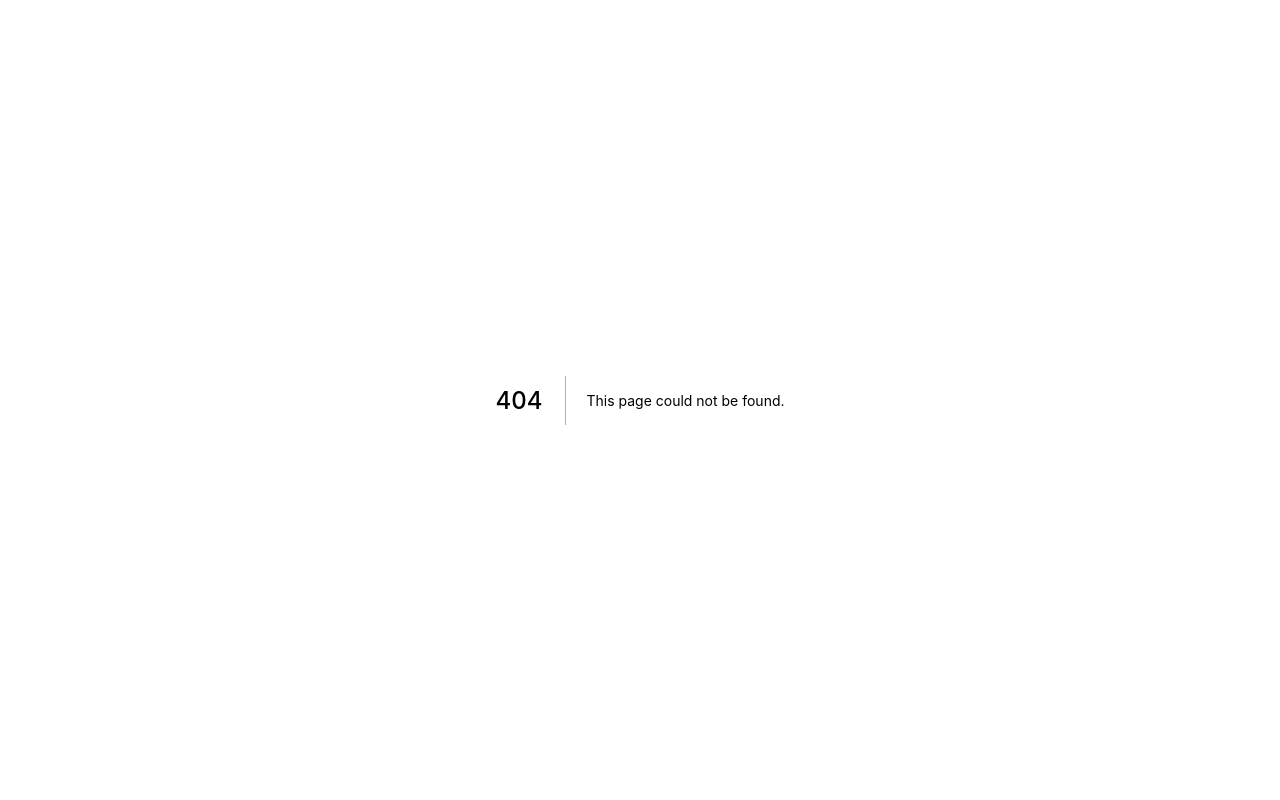
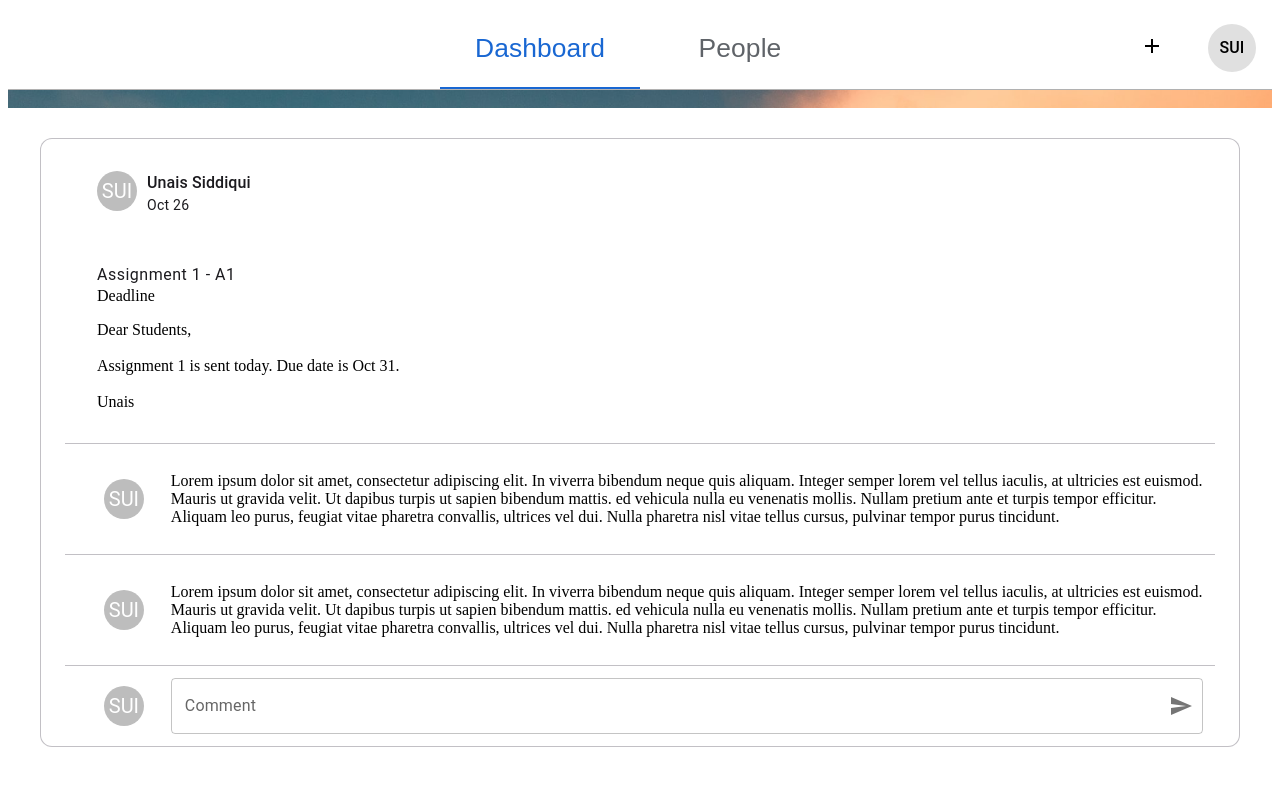
Before and after one commit to Rubix982/CodeClassy, a Next.js app in the folder frontend/: page /classroom/section/1 in a window 1280 px wide. Before the commit this address had no page. Shown: the top 800 px of the page. Built offline with nearby package versions, Linux system fonts and the light colour scheme.

Commit message:
Initial mockup for section feeds
Signed-off-by: Saif Ul Islam <saifulislam84210@gmail.com>

```diff
--- /dev/null
+++ b/frontend/pages/classroom/section/[section_id].js
@@ -0,0 +1,54 @@
+import React from 'react';
+import { useRouter } from 'next/router';
+
+import styles from '../../../styles/Section/[section_id].module.css';
+
+import Navbar from '../../../src/components/Navbar/Navbar';
+import Announcement from '../../../src/components/Section/Announcement';
+
+import {
+    Grid
+} from "@mui/material";
+
+export default function Section() {
+
+    const router = useRouter();
+    const { section_id } = router.query;
+
+    return (
+        <div>
+            <Navbar />
+            <Grid
+                container
+                direction="column"
+                justifyContent="center"
+                alignItems="stretch"
+                className={styles.sectionContentContainerStyling}
+            >
+                <Grid
+                    item
+                    xs={6}
+                    className={styles.backgroundStyling}
+                >
+                    &nbsp;
+                </Grid>
+
+                <Grid
+                    item
+                    xs={6}
+                >
+                    <Grid
+                        container
+                        direction="column"
+                        justifyContent="center"
+                        alignItems="center"
+                    >
+                        <Announcement />
+
+                        <Announcement />
+                    </Grid>
+                </Grid>
+            </Grid>
+        </div>
+    )
+}
--- /dev/null
+++ b/frontend/src/components/Section/Announcement.js
@@ -0,0 +1,41 @@
+import React from 'react';
+
+import styles from '../../../styles/Section/Announcement.module.css';
+
+import { Grid, Container } from "@mui/material";
+
+import Comment from './Comment';
+import PostComment from './PostComment';
+import Announcer from './Announcer';
+import AnnouncementContent from './AnnouncementContent';
+
+export default function Announcement() {
+    return (
+        <Container className={styles.announcementContainerStyling}>
+            <Grid
+                container
+                direction="column"
+                justifyContent="flex-start"
+                alignItems="flex-start"
+                spacing={2}
+            >
+                <Grid item xs={12}>
+                    <Announcer />
+                </Grid>
+
+                <Grid item xs={12}>
+                    <AnnouncementContent />
+                </Grid>
+
+                <Grid item xs={12} sx={{ width: '100%' }}>
+                    <Comment />
+
+                    <Comment />
+
+                    <PostComment />
+                </Grid>
+
+            </Grid>
+        </Container>
+    )
+}
--- /dev/null
+++ b/frontend/src/components/Section/AnnouncementContent.js
@@ -0,0 +1,41 @@
+import React from 'react';
+
+import styles from '../../../styles/Section/AnnouncementContent.module.css'
+
+import { Grid } from '@mui/material';
+
+export default function AnnouncementContent() {
+    return (
+
+        <Grid
+            container
+            direction="column"
+            justifyContent="flex-start"
+            alignItems="stretch"
+            className={styles.gridContentAlignStyling}
+        >
+            {/* Title */}
+            <Grid item className={styles.titleStyling}>
+                Assignment 1 - A1
+            </Grid>
+
+            {/* Sub Title */}
+            <Grid item className={styles.subTitleStyling}>
+                Deadline
+            </Grid>
+
+            {/* Supporting Text */}
+            <Grid item className={styles.supportingTextStyling}>
+                <p>
+                    Dear Students,
+                    <br />
+                    <br />
+                    Assignment 1 is sent today. Due date is Oct 31.
+                    <br />
+                    <br />
+                    Unais
+                </p>
+            </Grid>
+        </Grid>
+    )
+}
--- /dev/null
+++ b/frontend/src/components/Section/Announcer.js
@@ -0,0 +1,26 @@
+import React from 'react';
+
+import styles from '../../../styles/Section/Announcer.module.css';
+
+import { Avatar } from '@mui/material';
+
+export default function Announcer() {
+    return (
+        <div className={`${styles.announcerModuleStyling} ${styles.gridContentAlignStyling}`}>
+            <Avatar>SUI</Avatar>
+            <div className={styles.textContainerStyling}>
+                <p className={styles.textStyling}>
+                    <span className={styles.nameStyling}>
+                        Unais Siddiqui
+                    </span>
+                </p>
+
+                <p className={styles.textStyling}>
+                    <span className={styles.dateStyling}>
+                        Oct 26
+                    </span>
+                </p>
+            </div>
+        </div>
+    )
+}
--- /dev/null
+++ b/frontend/src/components/Section/Comment.js
@@ -0,0 +1,39 @@
+import React from 'react';
+
+import styles from '../../../styles/Section/Comment.module.css';
+
+import {
+    Avatar,
+    Grid
+} from '@mui/material';
+
+export default function Comment() {
+    return (
+        <Grid
+            container
+            direction="row"
+            justifyContent="center"
+            alignItems="stretch"
+            className={styles.commentBoxStyling}
+        >
+            <Grid
+                item
+                xs={1}
+                className={styles.avatarCenterStyling}
+            >
+                <Avatar>
+                    SUI
+                </Avatar>
+            </Grid>
+
+            <Grid
+                item
+                xs={11}
+            >
+                <p>
+                    Lorem ipsum dolor sit amet, consectetur adipiscing elit. In viverra bibendum neque quis aliquam. Integer semper lorem vel tellus iaculis, at ultricies est euismod. Mauris ut gravida velit. Ut dapibus turpis ut sapien bibendum mattis. ed vehicula nulla eu venenatis mollis. Nullam pretium ante et turpis tempor efficitur. Aliquam leo purus, feugiat vitae pharetra convallis, ultrices vel dui. Nulla pharetra nisl vitae tellus cursus, pulvinar tempor purus tincidunt.
+                </p>
+            </Grid>
+        </Grid>
+    )
+}
--- /dev/null
+++ b/frontend/src/components/Section/PostComment.js
@@ -0,0 +1,79 @@
+import React from 'react';
+
+import styles from '../../../styles/Section/PostComment.module.css'
+
+import {
+    Grid,
+    Avatar,
+    FormControl,
+    InputLabel,
+    OutlinedInput,
+    InputAdornment,
+    IconButton
+} from '@mui/material';
+
+import SendIcon from '@mui/icons-material/Send';
+
+export default function PostComment() {
+    const [values, setValues] = React.useState({
+        comment: ''
+    });
+
+    const handleChange = (prop) => (event) => {
+        setValues({ comment: event.target.value });
+    };
+
+    const handlePostComment = () => {
+        // Make post request here to deal with
+        // the setting the new content
+        console.log(values.comment)
+    };
+
+    const handleMouseDownComment = (event) => {
+        event.preventDefault();
+    };
+
+    return (
+        <Grid
+            container
+            direction="row"
+            justifyContent="center"
+            alignItems="stretch"
+            className={styles.commentBoxStyling}
+        >
+            <Grid
+                item
+                xs={1}
+                className={styles.avatarCenterStyling}
+            >
+                <Avatar>
+                    SUI
+                </Avatar>
+            </Grid>
+
+            <Grid item xs={11}>
+                <FormControl sx={{ width: '100%' }} variant="outlined">
+                    <InputLabel htmlFor="outlined-adornment-comment">Comment</InputLabel>
+                    <OutlinedInput
+                        id="outlined-adornment-comment"
+                        value={values.comment}
+                        onChange={handleChange('comment')}
+                        endAdornment={
+                            <InputAdornment position="end">
+                                <IconButton
+                                    aria-label="toggle comment visibility"
+                                    onClick={handlePostComment}
+                                    onMouseDown={handleMouseDownComment}
+                                    edge="end"
+                                >
+                                    <SendIcon />
+                                </IconButton>
+                            </InputAdornment>
+                        }
+                        label="Comment"
+                    />
+                </FormControl>
+            </Grid>
+        </Grid>
+    )
+}
--- /dev/null
+++ b/frontend/styles/Section/Announcement.module.css
@@ -0,0 +1,9 @@
+.announcementContainerStyling {
+    width: 1500px;
+    background: #FFFFFF;
+    border: 1px solid rgba(121, 116, 126, 0.45);
+    box-sizing: border-box;
+    border-radius: 12px;
+    margin: 30px auto;
+    padding: 0;
+}
--- /dev/null
+++ b/frontend/styles/Section/AnnouncementContent.module.css
@@ -0,0 +1,24 @@
+.titleStyling {
+    /* M3/body/large */
+    font-family: Roboto;
+    font-style: normal;
+    font-weight: normal;
+    font-size: 16px;
+    line-height: 24px;
+    /* identical to box height, or 150% */
+    letter-spacing: 0.5px;
+    /* M3/sys/light/on-surface */
+    color: #1C1B1F;
+}
+
+.subTitleStyling {
+
+}
+
+.supportingTextStyling {
+
+}
+
+.gridContentAlignStyling {
+    padding: 0px 32px;
+}
--- /dev/null
+++ b/frontend/styles/Section/Announcer.module.css
@@ -0,0 +1,41 @@
+.announcerModuleStyling {
+    display: flex;
+}
+
+.textContainerStyling {
+    padding: 0px 10px;
+}
+
+.textStyling {
+    margin: 0;
+}
+
+.nameStyling {
+    /* M3/title/medium */
+    font-family: Roboto;
+    font-style: normal;
+    font-weight: 500;
+    font-size: 16px;
+    line-height: 24px;
+    /* identical to box height, or 150% */
+    letter-spacing: 0.1px;
+    /* M3/sys/light/on-surface */
+    color: #1C1B1F;
+}
+
+.dateStyling {
+    /* M3/body/medium */
+    font-family: Roboto;
+    font-style: normal;
+    font-weight: normal;
+    font-size: 14px;
+    line-height: 20px;
+    /* or 143% */
+    letter-spacing: 0.25px;
+    /* M3/sys/light/on-surface */
+    color: #1C1B1F;
+}
+
+.gridContentAlignStyling {
+    padding: 32px;
+}
--- /dev/null
+++ b/frontend/styles/Section/Comment.module.css
@@ -0,0 +1,11 @@
+.commentBoxStyling {
+    border-top: 1px solid rgba(121, 116, 126, 0.45);
+    padding: 12px;
+}
+
+.avatarCenterStyling {
+    display: flex;
+    align-items: center;
+    justify-content: center;
+    align-content: center;
+}
--- /dev/null
+++ b/frontend/styles/Section/PostComment.module.css
@@ -0,0 +1,11 @@
+.commentBoxStyling {
+    border-top: 1px solid rgba(121, 116, 126, 0.45);
+    padding: 12px;
+}
+
+.avatarCenterStyling {
+    display: flex;
+    align-items: center;
+    justify-content: center;
+    align-content: center;
+}
--- /dev/null
+++ b/frontend/styles/Section/[section_id].module.css
@@ -0,0 +1,9 @@
+.sectionContentContainerStyling {
+    display: block;
+}
+
+.backgroundStyling {
+    background-image: url('../../public/assets/wallpaper/1.jpg');
+    background-size: cover;
+    background-repeat: no-repeat;
+}
```
Also changed, not shown: frontend/public/assets/wallpaper/1.jpg (added).
